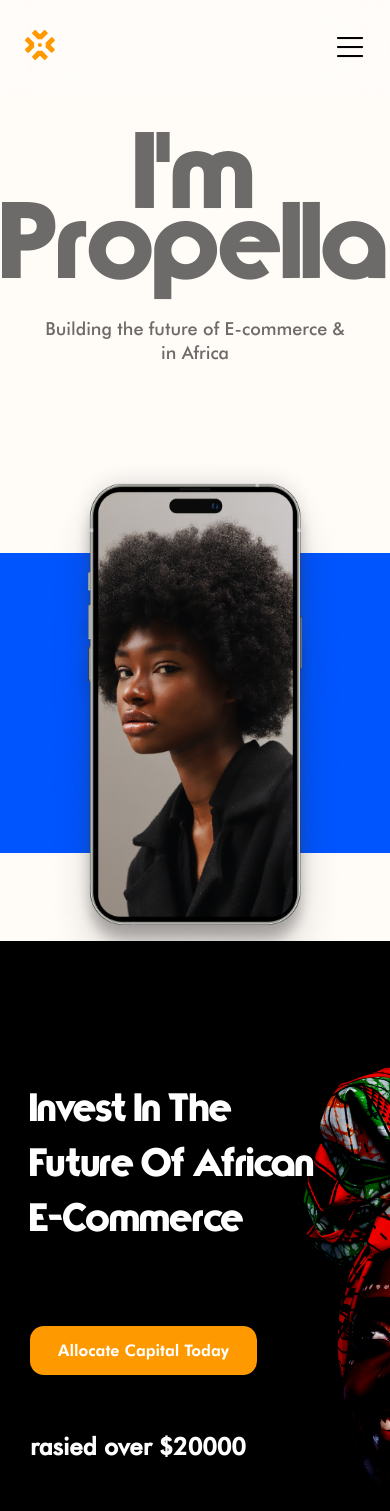
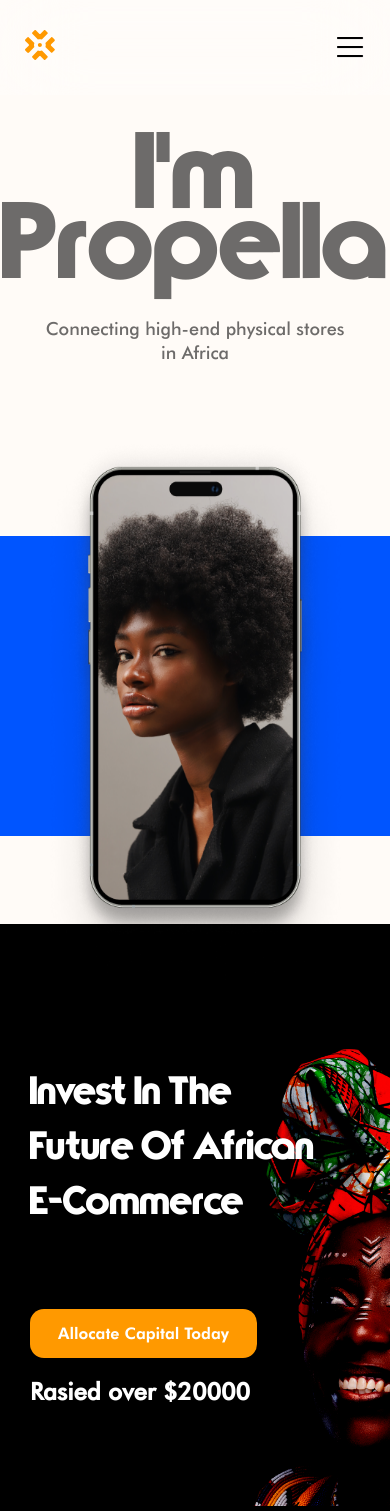
Before and after one commit to deHypeChief/propella, a React (Vite) app in the folder client/: page / in a window 390 px wide. Shown: the top 1511 px of the page. Built offline with nearby package versions, Linux system fonts and the light colour scheme; no server answers.

Commit message:
home update

```diff
--- a/client/src/assets/styles/home.css
+++ b/client/src/assets/styles/home.css
@@ -127,7 +127,7 @@
     .hero{
         padding: 126px 0 0;
         /* padding-bottom: 60px; */
-        height: 50vh;
+        height: 48vh;
     }
     .bigStar .start2{
         width: 120px;
--- a/client/src/assets/styles/roadmap.css
+++ b/client/src/assets/styles/roadmap.css
@@ -172,7 +172,7 @@
     }
 
     .card .header {
-        padding: 40px;
+        padding: 30px;
         position: absolute;
         z-index: 2;
         padding-top: 100px;
--- a/client/src/components/footer/footer.jsx
+++ b/client/src/components/footer/footer.jsx
@@ -24,8 +24,7 @@
                     <div className="footerTop-bttn">
                         <Button className="secondary-bttn">Allocate Capital Today</Button>
                 <br /><br />
-                <br /><br />
-                        <h2>rasied over $20000</h2>
+                        <h2>Rasied over $20000</h2>
                     </div>
                 </div>
 
--- a/client/src/pages/home.jsx
+++ b/client/src/pages/home.jsx
@@ -45,7 +45,7 @@
                                 <h1>I'm</h1>
                                 <h1>Propella</h1>
                                 <p className="hero-subtext">
-                                    Building the future of E-commerce & in Africa
+                                    Connecting high-end physical stores in Africa
                                 </p>
                             </div>
                             <div className="hero-bttnWrap">
```
